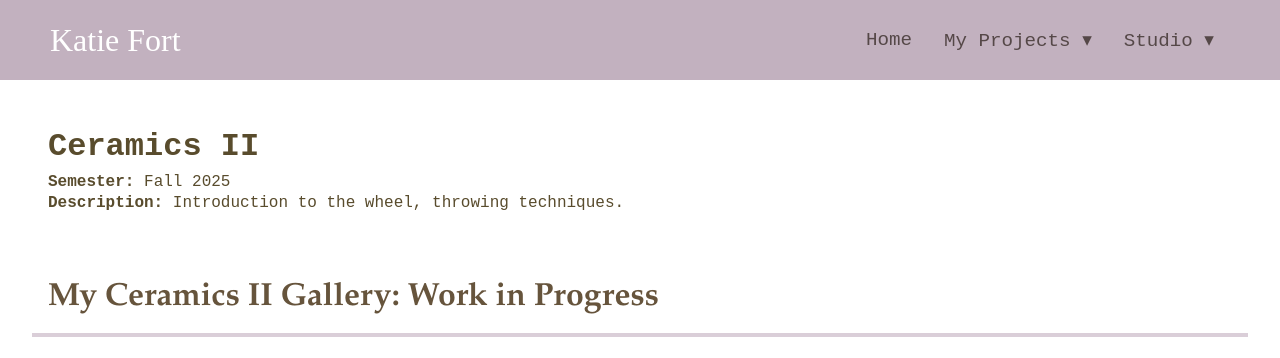
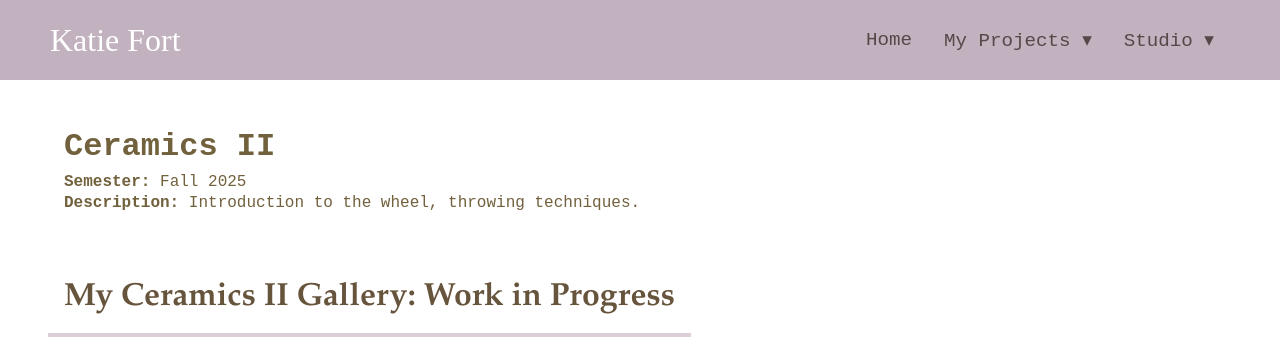
Before and after one commit to katie-cooper/katie-cooper-fort, a plain HTML site: page Ceramics/ceramics_ii.html in a window 1280 px wide. Shown: the top 358 px of the page. Drawn offline with Linux system fonts and the light colour scheme.

Commit message:
ceramics page, flex column

```diff
--- a/styles.css
+++ b/styles.css
@@ -1290,9 +1290,12 @@ button {
 
 /* CERAMICS */
 .ceramics-page {
-  margin: 1rem auto;
+  margin: 1rem 1rem;
+  display: flex;
+  flex-direction: column;
+  align-items: flex-start;
   padding: 1rem 2rem;
-  font-family: 'source Code Pro', monospace;
+  font-family: 'Source Code Pro', monospace;
 }
 
 /* PDF iframe styling */
@@ -1308,7 +1311,7 @@ button {
     padding: 1rem 1rem;
     font-family: 'source Code Pro', monospace;
     margin-bottom: 2rem;
-    color: rgb(89, 76, 45)
+    color: rgb(113, 97, 60)
 }
 
 .course-description h1 {
@@ -1325,7 +1328,7 @@ button {
     text-align: left;
     font-size: 2rem;
     font-family: "garamond", "Times New Roman", serif;
-    margin-bottom: 1.5rem;
+    margin-bottom: 2rem;
     border-bottom: 4px solid #daced8;
     color: #66543c;
     padding: 1rem 1rem;
```
Also changed, not shown: Ceramics/ceramics_i.html (+2 -1 lines).
